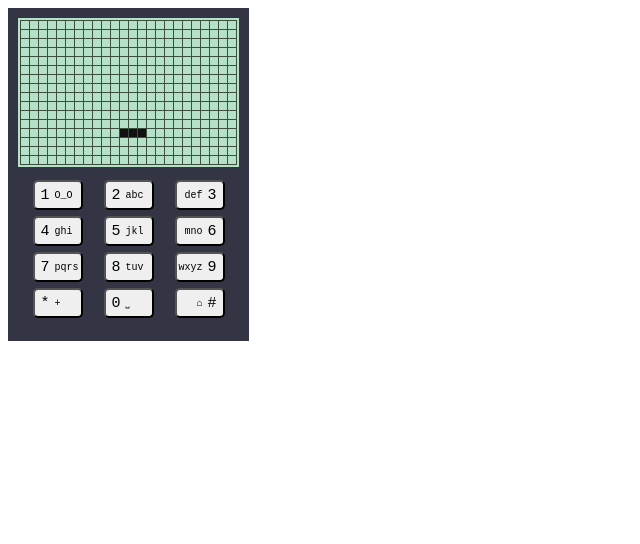
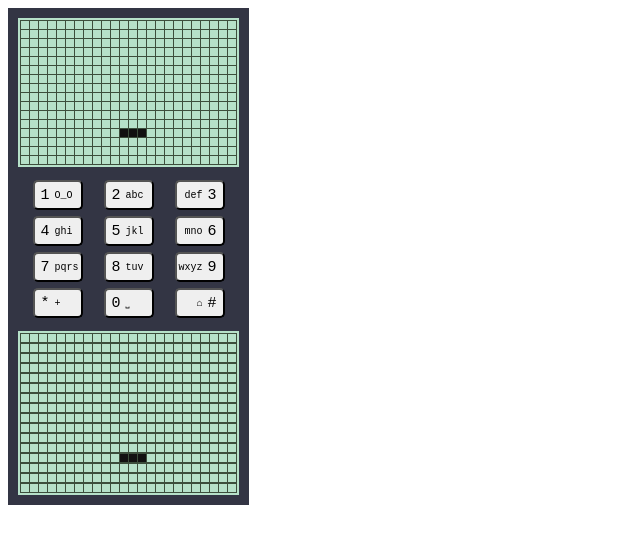
Before and after one commit to DeKoxD/snake-react, a React (Vite) app: page / in a window 1280 px wide. Shown: the top 544 px of the page, without its empty margins (0-640 px from the left). Built offline with nearby package versions, Linux system fonts and the light colour scheme.

Commit message:
feat: WIP display component

```diff
--- /dev/null
+++ b/src/Display.tsx
@@ -0,0 +1,83 @@
+import { useEffect, useMemo, useState } from "react";
+import DisplayCell, { DisplayCellProps } from "./style/DisplayCell";
+import DisplayContainer from "./style/DisplayContainer";
+import DisplayRow from "./style/DisplayRow";
+import DisplayCellSnakeBody from "./style/DisplayCellSnakeBody";
+
+interface DisplayProps {
+  sizeX: number;
+  sizeY: number;
+  frame: boolean[];
+  lit?: boolean;
+}
+
+type CellInfo = [boolean, JSX.Element];
+
+const Display = ({ sizeX, sizeY, frame, lit }: DisplayProps) => {
+  return (
+    <DisplayContainer $lit={lit}>
+      {Array(sizeY)
+        .fill(null)
+        .map((_, y) => (
+          <DisplayLine
+            key={`line ${y}`}
+            lineNum={y}
+            sizeX={sizeX}
+            frame={frame.slice(y * sizeX, (y + 1) * sizeX)}
+            lit={lit}
+          />
+        ))}
+    </DisplayContainer>
+  );
+};
+
+interface DisplayLineProps {
+  lineNum: number;
+  sizeX: number;
+  frame: boolean[];
+  lit?: boolean;
+}
+
+const DisplayLine = ({ lineNum, sizeX, frame, lit }: DisplayLineProps) => {
+  const [line, setLine] = useState<CellInfo[]>([]);
+  useEffect(() => {
+    if (
+      frame.length !== sizeX ||
+      frame.some((state, index) => state !== line[index]?.[0])
+    ) {
+      setLine((prevLine) =>
+        frame.map((cell, index) => {
+          const lineCell = prevLine[index];
+          if (cell != lineCell?.[0]) {
+            const props: DisplayCellProps = {
+              $firstRow: index < sizeX,
+              $firstColumn: !(index % sizeX),
+              $lit: lit,
+            };
+            return [
+              cell,
+              cell ? (
+                <DisplayCellSnakeBody
+                  key={`snake cell ${lineNum}.${index}`}
+                  {...props}
+                />
+              ) : (
+                <DisplayCell key={`cell ${lineNum}.${index}`} {...props} />
+              ),
+            ];
+          } else {
+            return lineCell;
+          }
+        })
+      );
+    }
+  }, [frame, line, lineNum, lit, sizeX]);
+
+  const displayRow = useMemo(
+    () => <DisplayRow>{line.map((cell) => cell[1])}</DisplayRow>,
+    [line]
+  );
+  return displayRow;
+};
+
+export default Display;
--- a/src/Snake.tsx
+++ b/src/Snake.tsx
@@ -7,6 +7,7 @@ import DisplayContainer from "./style/DisplayContainer";
 import DisplayRow from "./style/DisplayRow";
 import { Coord } from "./Coord";
 import { PhoneBody } from "./style/PhoneBody";
+import Display from "./Display";
 
 interface SnakeProps {
   sizeX: number;
@@ -147,6 +148,18 @@ function Snake({ sizeX, sizeY, frameRate }: SnakeProps) {
     };
   }, [reset]);
 
+  const frame = useMemo(() => {
+    const frame = Array(sizeX * sizeY).fill(false);
+    frame[snakeHead.y * sizeX + snakeHead.x] = true;
+    snakeBody.forEach((part) => {
+      frame[part.y * sizeX + part.x] = true;
+    });
+    foods.forEach((food) => {
+      frame[food.y * sizeX + food.x] = true;
+    });
+    return frame;
+  }, [sizeX, sizeY, snakeHead, snakeBody, foods]);
+
   return (
     <PhoneBody>
       <DisplayContainer $lit={lit}>
@@ -193,6 +206,7 @@ function Snake({ sizeX, sizeY, frameRate }: SnakeProps) {
         lit={lit}
         backlightOn={backlightOn}
       />
+      <Display sizeX={sizeX} sizeY={sizeY} frame={frame} lit={lit} />
     </PhoneBody>
   );
 }
```
